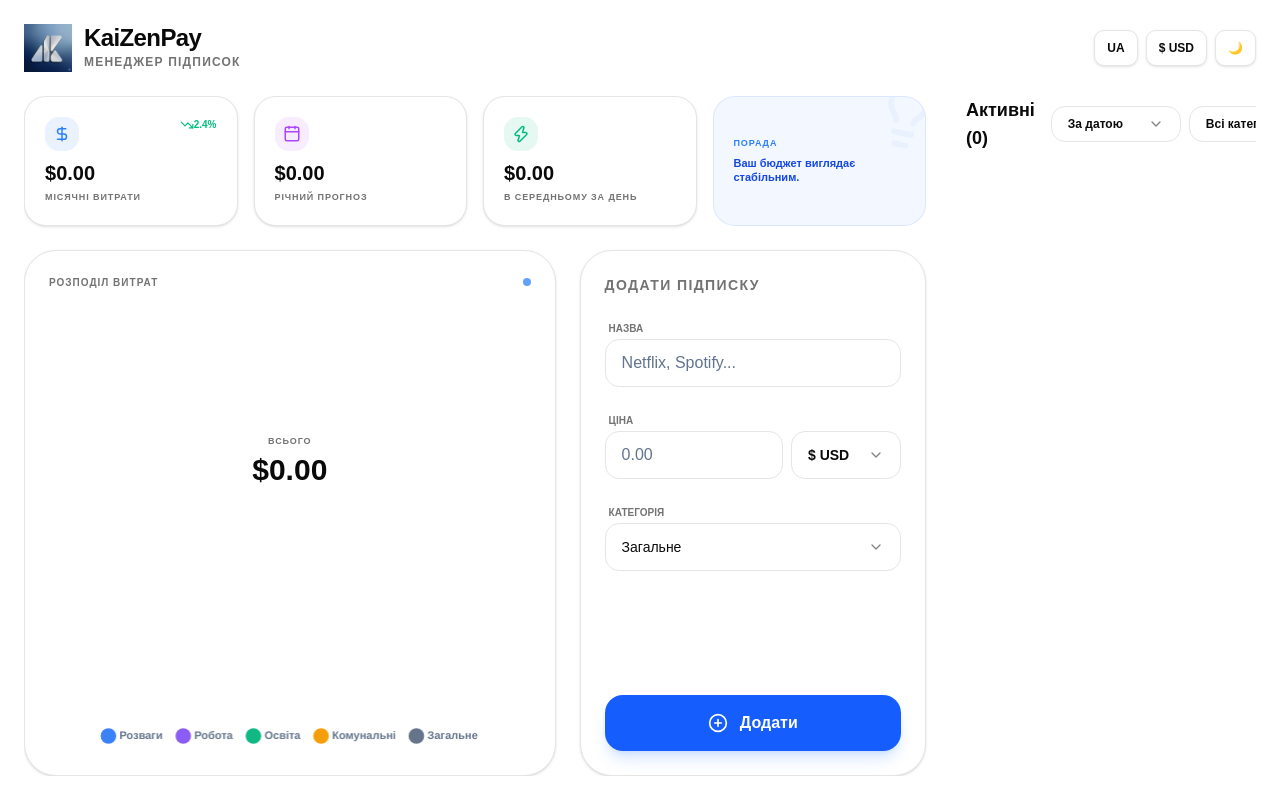
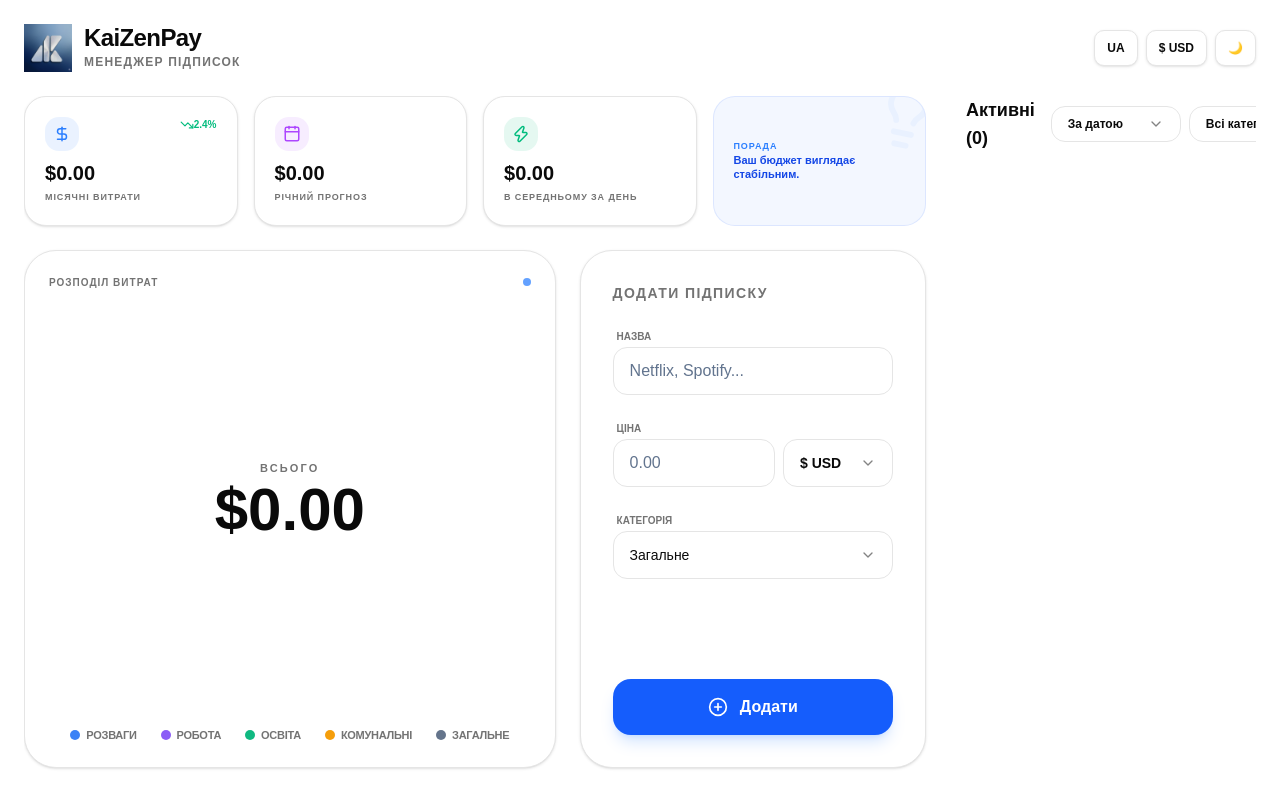
Before and after one commit to labuworkspace/KaizenPay, a React (Vite) app: page / in a window 1280 px wide. Built offline with nearby package versions, Linux system fonts and the light colour scheme.

Commit message:
Refactor Dashboard component and update chart options
Refactor Dashboard component to improve readability and maintainability. Update chart options and styling.

```diff
--- a/src/components/Dashboard.jsx
+++ b/src/components/Dashboard.jsx
@@ -6,24 +6,20 @@ import { Chart as ChartJS, ArcElement, Tooltip, Legend } from 'chart.js';
 ChartJS.register(ArcElement, Tooltip, Legend);
 
 const Dashboard = ({
-  monthly,
-  yearly,
-  daily,
-  suggestion,
-  subscriptions,
-  darkMode,
-  difference,
-  currency,
-  exchangeRate,
-  t,
-  formComponent
+  monthly, yearly, daily,
+  suggestion, subscriptions,
+  darkMode, difference,
+  currency, exchangeRate,
+  t, formComponent
 }) => {
   const currencySymbol = currency === 'USD' ? '$' : '₴';
+  const categoryColors = ['#3b82f6', '#8b5cf6', '#10b981', '#f59e0b', '#64748b'];
+  const categoryKeys = ['Entertainment', 'Work', 'Education', 'Utilities', 'General'];
 
   const chartData = {
-    labels: Object.values(t.categories),
+    labels: categoryKeys.map(key => t.categories[key]),
     datasets: [{
-      data: ['Entertainment', 'Work', 'Education', 'Utilities', 'General'].map(cat =>
+      data: categoryKeys.map(cat =>
         subscriptions
           .filter(s => s.category === cat)
           .reduce((acc, s) => {
@@ -31,31 +27,24 @@ const Dashboard = ({
             return acc + priceInUSD;
           }, 0)
       ),
-      backgroundColor: ['#3b82f6', '#8b5cf6', '#10b981', '#f59e0b', '#64748b'],
+      backgroundColor: categoryColors,
       borderWidth: 0,
-      hoverOffset: 20
+      hoverOffset: 15
     }]
   };
 
   const options = {
-    cutout: '75%',
+    cutout: '82%',
     plugins: {
-      legend: {
-        display: true,
-        position: 'bottom',
-        labels: {
-          color: darkMode ? '#94a3b8' : '#64748b',
-          usePointStyle: true,
-          pointStyle: 'circle',
-          padding: 15,
-          font: { size: 11, weight: '600' }
-        }
-      },
+      legend: { display: false },
       tooltip: {
         backgroundColor: darkMode ? '#1e293b' : '#ffffff',
         titleColor: darkMode ? '#ffffff' : '#1e293b',
         bodyColor: darkMode ? '#94a3b8' : '#64748b',
-        padding: 10,
+        borderColor: darkMode ? '#334155' : '#e2e8f0',
+        borderWidth: 1,
+        padding: 12,
+        cornerRadius: 12,
       }
     },
     maintainAspectRatio: false,
@@ -63,8 +52,8 @@ const Dashboard = ({
   };
 
   return (
-    <div className="flex flex-col gap-6 h-full min-h-0">
-      {/* Картки статистики (фіксована висота) */}
+    <div className="flex flex-col gap-6 h-full">
+      {/* Stats Grid */}
       <div className="grid grid-cols-1 md:grid-cols-2 xl:grid-cols-4 gap-4 shrink-0">
         <div className="bg-card p-5 rounded-3xl border border-border shadow-sm">
           <div className="flex justify-between items-start mb-2">
@@ -90,38 +79,41 @@ const Dashboard = ({
         </div>
 
         <div className="bg-blue-600/5 border border-blue-600/10 p-5 rounded-3xl flex flex-col justify-center relative overflow-hidden">
-          <div className="absolute -right-4 -top-4 text-blue-500/5 rotate-12">
-            <Lightbulb size={70} />
-          </div>
-          <div className="flex items-center gap-2 mb-1.5 relative z-10">
-            <span className="text-[9px] font-black uppercase text-blue-500 tracking-widest">{t.hint}</span>
-          </div>
-          <p className="text-[11px] font-bold text-blue-700 dark:text-blue-400 leading-tight relative z-10">
-            {suggestion}
-          </p>
+          <div className="absolute -right-4 -top-4 text-blue-500/5 rotate-12"><Lightbulb size={70} /></div>
+          <span className="text-[9px] font-black uppercase text-blue-500 tracking-widest relative z-10">{t.hint}</span>
+          <p className="text-[11px] font-bold text-blue-700 dark:text-blue-400 leading-tight relative z-10">{suggestion}</p>
         </div>
       </div>
 
-      {/* Нижня секція (Гнучка по висоті) */}
-      <div className="grid grid-cols-1 xl:grid-cols-10 gap-6 flex-1 min-h-0">
-        {/* Графік */}
-        <div className="xl:col-span-6 bg-card p-6 rounded-[2rem] border border-border flex flex-col items-center relative shadow-sm min-h-0">
+      {/* Main Section: Chart & Form */}
+      <div className="grid grid-cols-1 xl:grid-cols-10 gap-6 flex-1 min-h-0 pb-2">
+        {/* Chart Card */}
+        <div className="xl:col-span-6 bg-card p-6 rounded-[2rem] border border-border flex flex-col items-center justify-between relative shadow-sm min-h-0">
           <div className="w-full flex justify-between items-center mb-4 shrink-0">
             <h3 className="text-[10px] font-black uppercase tracking-widest text-muted-foreground">{t.distributionTitle}</h3>
             <div className="h-2 w-2 rounded-full bg-blue-500 animate-pulse" />
           </div>
 
-          <div className="relative w-full flex-1 min-h-0">
+          <div className="relative w-full flex-1 min-h-[300px] max-h-[450px] xl:max-h-[500px] mx-auto">
             <Doughnut data={chartData} options={options} />
-            <div className="absolute inset-0 flex flex-col items-center justify-center pointer-events-none" style={{ transform: 'translateY(-15%)' }}>
-              <span className="text-[9px] uppercase text-muted-foreground font-black tracking-widest mb-1">{t.total}</span>
-              <span className="text-3xl font-black text-foreground">{currencySymbol}{monthly}</span>
+            <div className="absolute inset-0 flex flex-col items-center justify-center pointer-events-none">
+              <span className="text-[9px] md:text-[11px] uppercase text-muted-foreground font-black tracking-[0.2em] mb-1">{t.total}</span>
+              <span className="text-4xl md:text-6xl font-black text-foreground leading-none">{currencySymbol}{monthly}</span>
             </div>
+          </div>
+
+          <div className="flex flex-wrap justify-center gap-x-6 gap-y-2 mt-8 shrink-0">
+            {categoryKeys.map((key, index) => (
+              <div key={key} className="flex items-center gap-1.5">
+                <div className="w-2.5 h-2.5 rounded-full" style={{ backgroundColor: categoryColors[index] }} />
+                <span className="text-[11px] font-black text-muted-foreground uppercase tracking-tight">{t.categories[key]}</span>
+              </div>
+            ))}
           </div>
         </div>
 
-        {/* Форма (вона не повинна мати скрол, просто стоїть поруч) */}
-        <div className="xl:col-span-4 bg-card p-6 rounded-[2rem] border border-border shadow-sm flex flex-col shrink-0 lg:shrink">
+        {/* Form Card */}
+        <div className="xl:col-span-4 bg-card p-8 rounded-[2rem] border border-border shadow-sm flex flex-col justify-center h-full">
           {formComponent}
         </div>
       </div>
```
